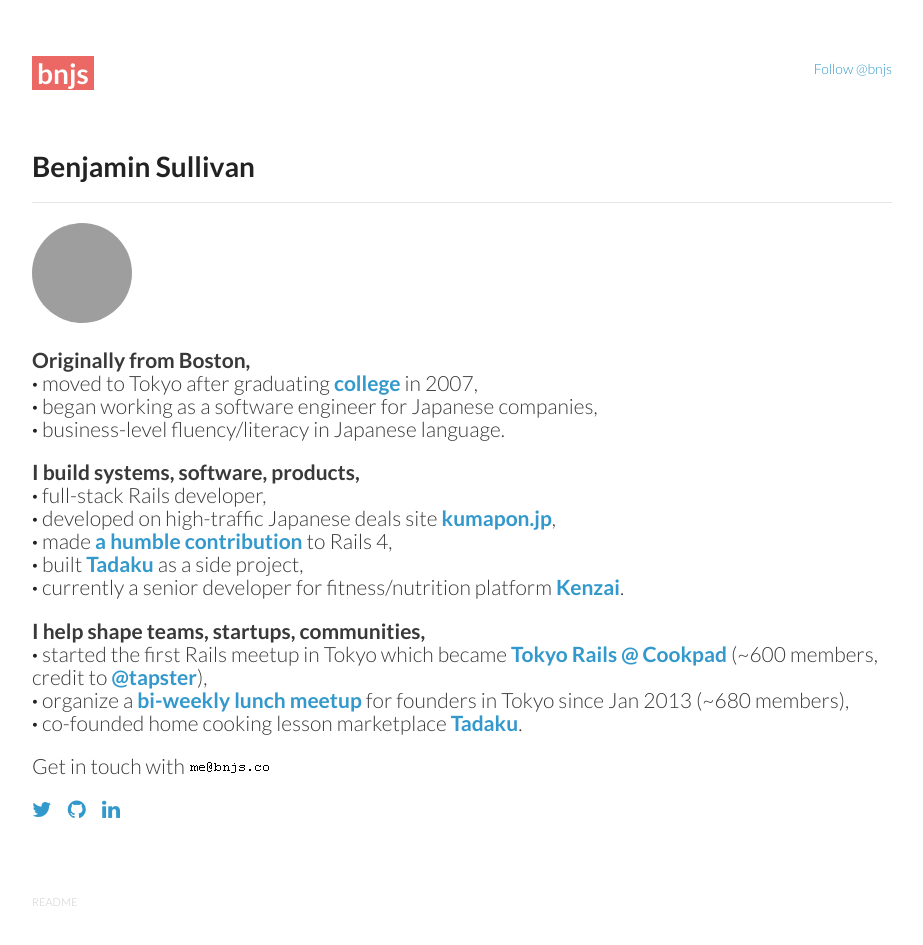
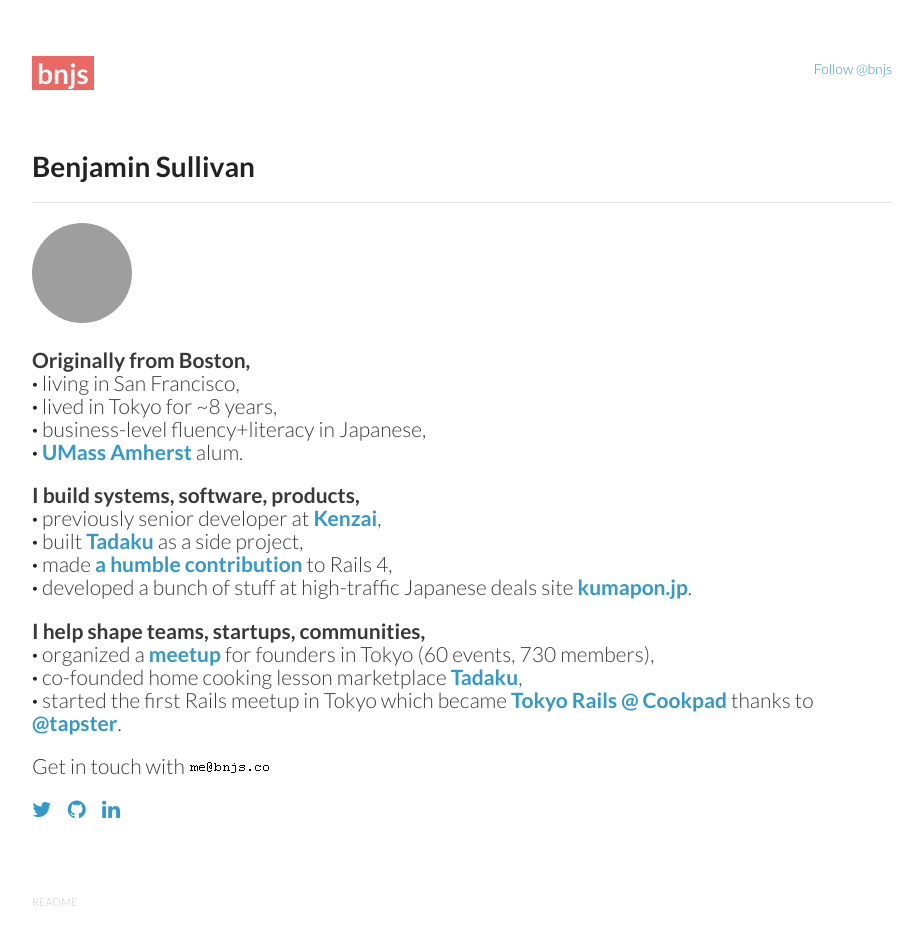
Before and after one commit to bnjs/bnjs.github.io, a Jekyll site: the page built from pages/about-me.md, in a window 1280 px wide, cut to the strip 0-989 px from the top of the page. Shown: the top 945 px of the strip, without its empty margins (178-1101 px from the left). Built offline with Jekyll 4.4.1, drawn with Linux system fonts in a browser that asks for light colours; nearby versions of some CDN libraries; comment, search, counter and statistics services are not loaded; grey boxes are pictures that could not be loaded.

Commit message:
Update city, other modifications

```diff
--- a/pages/about-me.md
+++ b/pages/about-me.md
@@ -8,11 +8,34 @@
 
 <img src="https://pbs.twimg.com/profile_images/551423866594029568/zbex0jmT.jpeg" width="100" height="100" style="border-radius:50px">
 
-## Originally from Boston, <br><span class="lowkey"><strong>&middot;</strong> moved to Tokyo after graduating <a href="http://www.umass.edu" target="_blank">college</a> in 2007, <br><strong>&middot;</strong> began working as a software engineer for Japanese companies, <br><strong>&middot;</strong> business-level fluency/literacy in Japanese language.</span>
+<h2>
+Originally from Boston,
+<span class="lowkey">
+<br><strong>&middot;</strong> living in San Francisco,
+<br><strong>&middot;</strong> lived in Tokyo for ~8 years,
+<br><strong>&middot;</strong> business-level fluency+literacy in Japanese,
+<br><strong>&middot;</strong> <a href="http://www.umass.edu" target="_blank">UMass Amherst</a> alum.
+</span>
+</h2>
 
-## I build systems, software, products, <br><span class="lowkey"><strong>&middot;</strong> full-stack Rails developer, <br><strong>&middot;</strong> developed on high-traffic Japanese deals site <a href="http://kumapon.jp" target="_blank">kumapon.jp</a>, <br><strong>&middot;</strong> made <a href="http://contributors.rubyonrails.org/contributors/benjamin-sullivan/commits" target="_blank">a humble contribution</a> to Rails 4, <br><strong>&middot;</strong> built <a href="http://www.tadaku.com" target="_blank">Tadaku</a> as a side project, <br><strong>&middot;</strong> currently a senior developer for fitness/nutrition platform <a href="http://kenzai.me" target="_blank">Kenzai</a>.</span>
+<h2>
+I build systems, software, products,
+<span class="lowkey">
+<!--br><strong>&middot;</strong> software engineer at <a href="https://www.instacart.com/" target="_blank">Instacart</a>,<-->
+<br><strong>&middot;</strong> previously senior developer at <a href="http://kenzai.me" target="_blank">Kenzai</a>,
+<br><strong>&middot;</strong> built <a href="http://www.tadaku.com" target="_blank">Tadaku</a> as a side project,
+<br><strong>&middot;</strong> made <a href="http://contributors.rubyonrails.org/contributors/benjamin-sullivan/commits" target="_blank">a humble contribution</a> to Rails 4,
+<br><strong>&middot;</strong> developed a bunch of stuff at high-traffic Japanese deals site <a href="http://kumapon.jp" target="_blank">kumapon.jp</a>.
+</span>
+</h2>
 
-## I help shape teams, startups, communities, <br><span class="lowkey"><strong>&middot;</strong> started the first Rails meetup in Tokyo which became <a href="http://www.meetup.com/tokyo-rails/" target="_blank">Tokyo Rails @ Cookpad</a> (~600 members, credit to <a href="https://twitter.com/tapster" target="_blank">@tapster</a>), <br><strong>&middot;</strong> organize a <a href="http://www.meetup.com/tokyo-startup-circle" target="_blank">bi-weekly lunch meetup</a> for founders in Tokyo since Jan 2013 (~680 members), <br><strong>&middot;</strong> co-founded home cooking lesson marketplace <a href="http://www.tadaku.com" target="_blank">Tadaku</a>.</span>
+<h2>I help shape teams, startups, communities,
+<span class="lowkey">
+<br><strong>&middot;</strong> organized a <a href="http://www.meetup.com/tokyo-startup-circle" target="_blank">meetup</a> for founders in Tokyo (60 events, 730 members),
+<br><strong>&middot;</strong> co-founded home cooking lesson marketplace <a href="http://www.tadaku.com" target="_blank">Tadaku</a>,
+<br><strong>&middot;</strong> started the first Rails meetup in Tokyo which became <a href="http://www.meetup.com/tokyo-rails/" target="_blank">Tokyo Rails @ Cookpad</a> thanks to <a href="https://twitter.com/tapster" target="_blank">@tapster</a>.
+</span>
+</h2>
 
 
 ## <span class="lowkey">Get in touch with</span> <img src="/images/email.gif">
```
